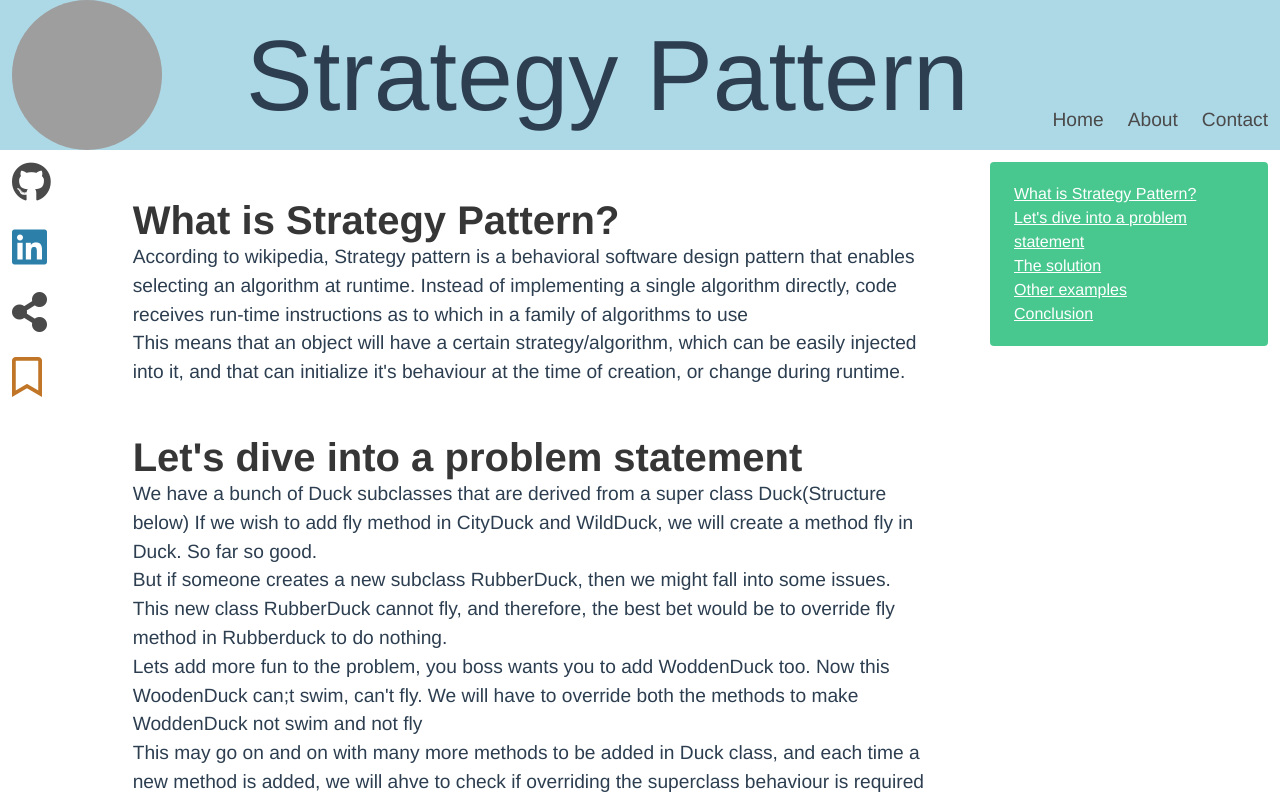
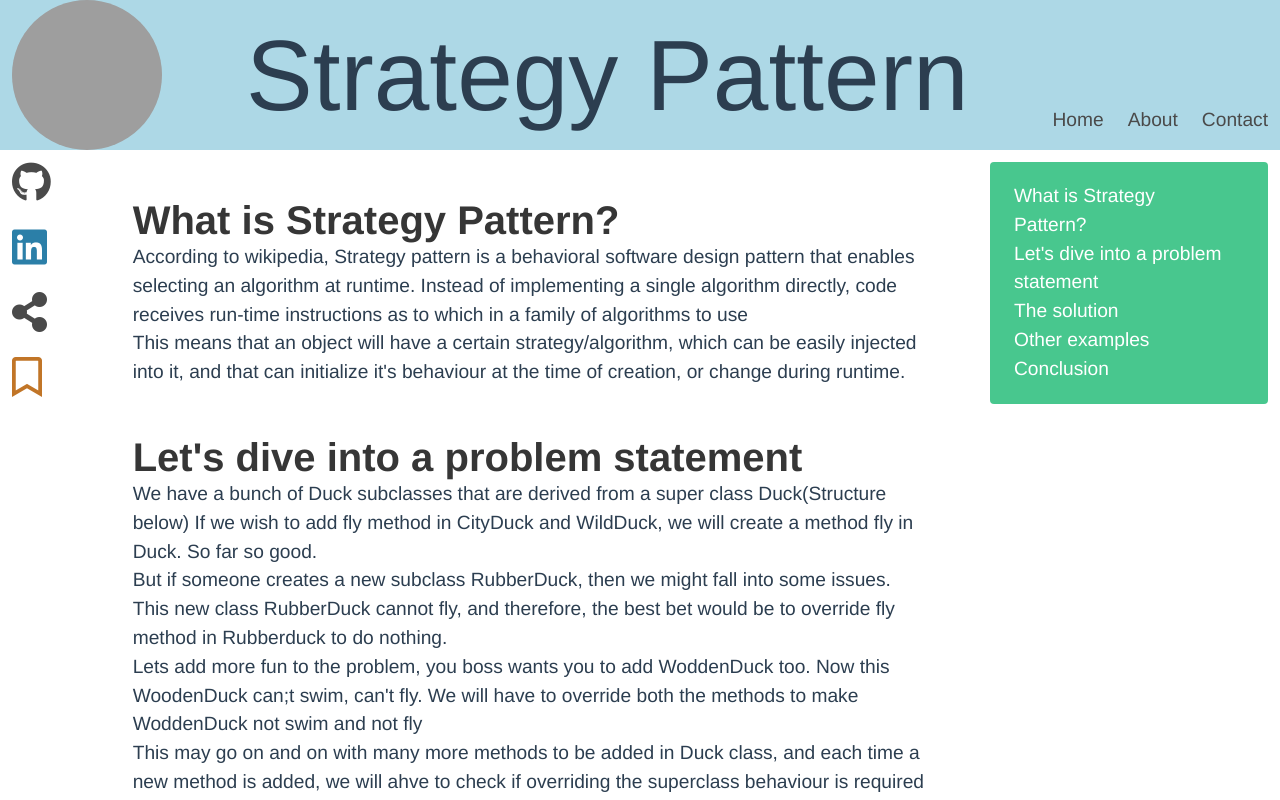
Before and after one commit to ankitprahladsoni/blog-post, a Vue app: page / in a window 1280 px wide. Shown: the top 800 px of the page. Built offline with nearby package versions, Linux system fonts and the light colour scheme; grey boxes are pictures that could not be loaded.

Commit message:
override link underline

```diff
--- a/src/components/Article/ArticleMenu.vue
+++ b/src/components/Article/ArticleMenu.vue
@@ -4,7 +4,7 @@
       <ul class="has-text-left notification is-success">
         <li v-for="section in sections" :key="section.id">
           <p :class="{highlight:divToHighlight==section.id}">
-            <a :href="subHeadingId(section.id)" class="no-underline">{{getSubHeading(section.components)}}</a>
+            <a :href="subHeadingId(section.id)">{{getSubHeading(section.components)}}</a>
           </p>
         </li>
       </ul>
@@ -39,7 +39,7 @@ export default Vue.extend({
   font-weight: bold;
 }
 
-#article-menu {
-  font-size: 1rem;
+.notification a:not(.button) {
+  text-decoration: none;
 }
 </style>
--- a/src/main.ts
+++ b/src/main.ts
@@ -1,9 +1,9 @@
+import 'bulma';
 import Vue from 'vue';
 import App from './App.vue';
 import router from './router';
 import store from './store';
 import './registerServiceWorker';
-import 'bulma';
 import Prism from 'prismjs';
 
 Vue.config.productionTip = false;
```
